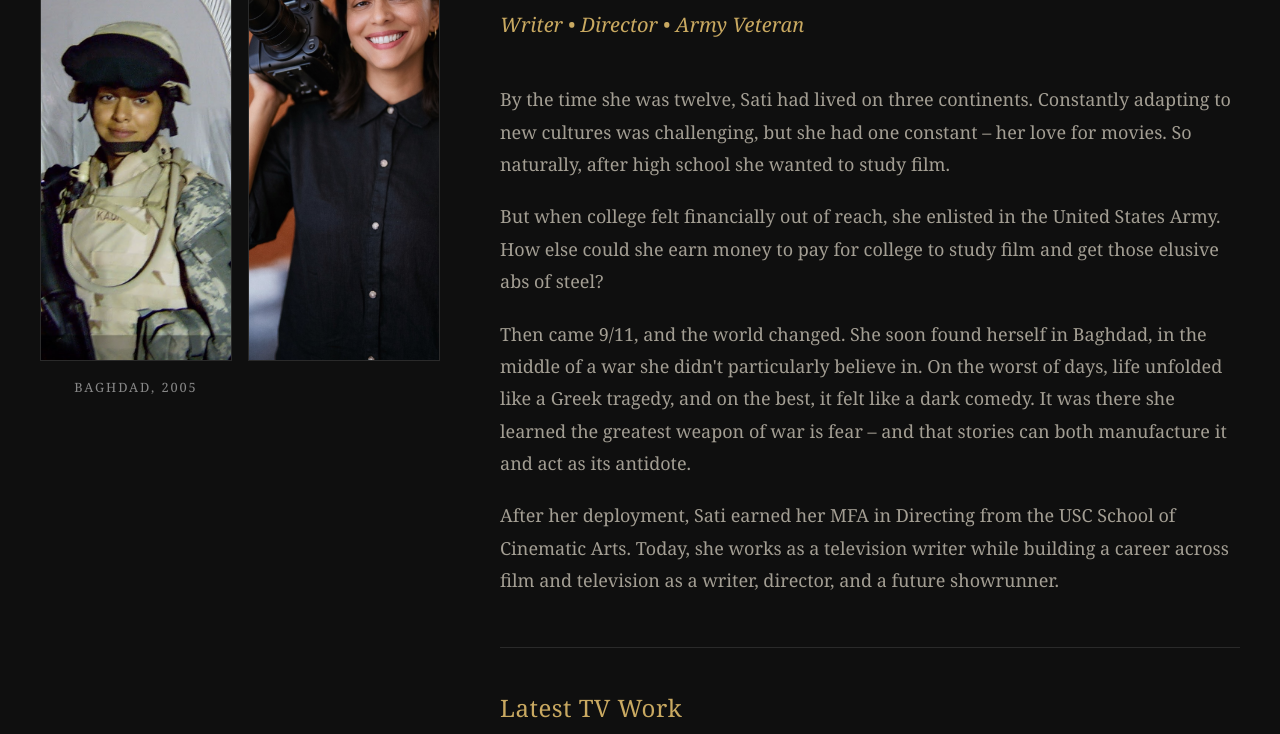
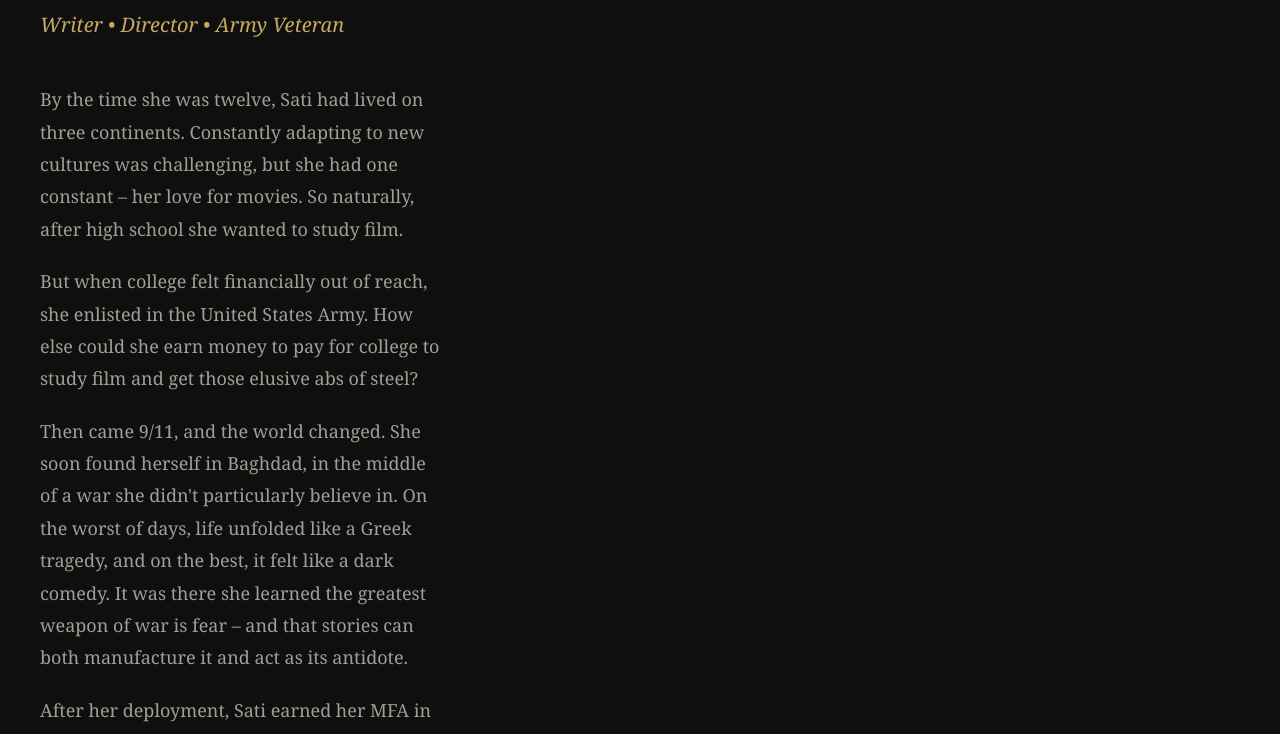
Before and after one commit to dreamingseason-byte/dreamingseason-byte.github.io, a plain HTML site: page index.html in a window 1280 px wide. Shown: the part 248-982 px from the top of the page. Drawn offline with Linux system fonts and the light colour scheme.

Commit message:
Update index.html

```diff
--- a/index.html
+++ b/index.html
@@ -40,15 +40,6 @@
     </header>
 
     <section class="about-section">
-        <div class="about-image before-after">
-            <div class="before-after-item">
-                <img src="iraq-061.jpg" alt="Satinder Kaur in the U.S. Army in Iraq">
-                <p class="before-after-caption">Baghdad, 2005</p>
-            </div>
-            <div class="before-after-item">
-                <img src="Kaur_DSC00650.jpeg" alt="Satinder Kaur, filmmaker">
-            </div>
-        </div>
 
         <div class="about-content">
             <h1>Satinder Kaur</h1>
```
